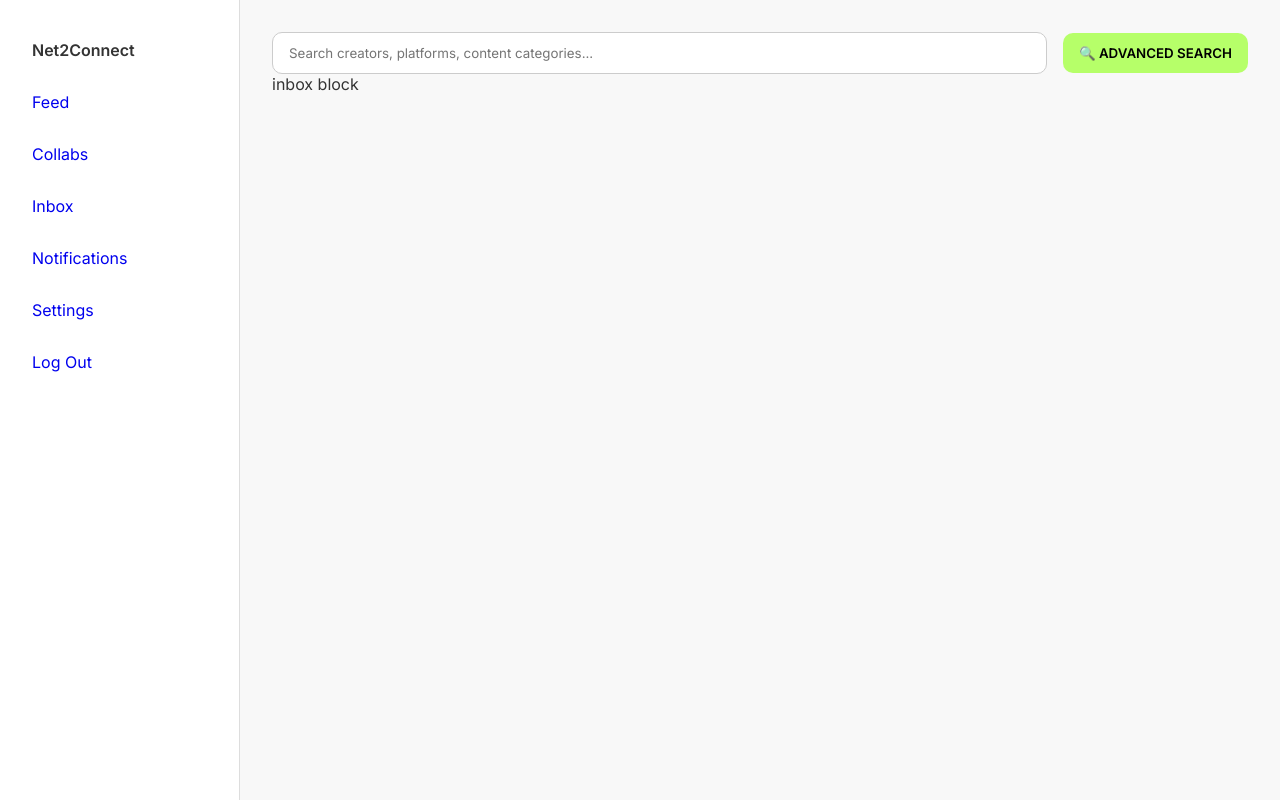
After one commit to primeitclub/syntax-error, a Django app: page /inbox/ in a window 1280 px wide. The commit adds this page. Run offline with Django 5.2, Linux system fonts and the light colour scheme.

Commit message:
dashboard navigation

```diff
--- a/Net2Connect/Dashboard/templates/dashboard.html
+++ b/Net2Connect/Dashboard/templates/dashboard.html
@@ -1,3 +1,4 @@
+{% load static %}
 <!DOCTYPE html>
 <html lang="en">
 <head>
@@ -105,6 +106,10 @@
       font-size: 0.8rem;
       color: #666;
     }
+    a {
+      text-decoration: none;
+      text-align: center;
+    }
   </style>
 </head>
 <body>
@@ -112,15 +117,12 @@
   <aside class="sidebar">
     <div class="companyname">Net2Connect</div>
     <ul>
-      <li>Feed</li>
-      <li>Groups</li>
-      <li>Collabs</li>
-      <li>Inbox</li>
-      <li>Profile</li>
-      <li>Notifications</li>
-      <li>Search</li>
-      <li>Settings</li>
-      <li>Log Out</li>
+      <li><a href="{% url 'feed' %}">Feed</a></li>
+      <li><a href="{% url 'collab' %}">Collabs</a></li>
+      <li><a href="{% url 'inbox' %}">Inbox</a></li>
+      <li><a href="{% url 'notification' %}">Notifications</a></li>
+      <li><a href="{% url 'settings' %}">Settings</a></li>
+      <li><a href="{% url 'logout' %}">Log Out</a></li>
     </ul>
   </aside>
 
@@ -129,41 +131,8 @@
       <input type="text" placeholder="Search creators, platforms, content categories...">
       <button>🔍 ADVANCED SEARCH</button>
     </div>
-    <div class="creators-section">
-      <h3>Trending Creators</h3>
-      <div class="creators-grid">
-        <div class="creator-card">
-          <img src="https://via.placeholder.com/60" alt="Creator 1">
-          <h4>Carla Schleiffer</h4>
-          <p>800K Total Reach</p>
-        </div>
-        <div class="creator-card">
-          <img src="https://via.placeholder.com/60" alt="Creator 2">
-          <h4>Jakob Bergson</h4>
-          <p>800K Total Reach</p>
-        </div>
-        <div class="creator-card">
-          <img src="https://via.placeholder.com/60" alt="Creator 3">
-          <h4>Ruben Dakkis</h4>
-          <p>800K Total Reach</p>
-        </div>
-        <div class="creator-card">
-          <img src="https://via.placeholder.com/60" alt="Creator 4">
-          <h4>Justin Ekstrom</h4>
-          <p>800K Total Reach</p>
-        </div>
-        <div class="creator-card">
-          <img src="https://via.placeholder.com/60" alt="Creator 5">
-          <h4>Maren Horwitz</h4>
-          <p>800K Total Reach</p>
-        </div>
-        <div class="creator-card">
-          <img src="https://via.placeholder.com/60" alt="Creator 6">
-          <h4>Hanna Gouse</h4>
-          <p>800K Total Reach</p>
-        </div>
-      </div>
-    </div>
+    {% block content %}
+    {% endblock %}
   </main>
 
 </body>
--- /dev/null
+++ b/Net2Connect/Dashboard/templates/inbox.html
@@ -0,0 +1,8 @@
+{% extends "dashboard.html" %}
+{% block title %}Feed{% endblock %}
+
+{% block content %}
+
+inbox block
+
+{% endblock %}
--- a/Net2Connect/Dashboard/views.py
+++ b/Net2Connect/Dashboard/views.py
@@ -4,3 +4,21 @@ from django.shortcuts import render
 
 def dashboard(request):
     return render(request,'dashboard.html')
+
+def feed(request):
+    return render(request,'feed.html')
+
+def collab(request):
+    return render(request,'collab.html')
+
+def inbox(request):
+    return render(request,'inbox.html')
+
+def notification(request):
+    return render(request,'notification.html')
+
+def settings(request):
+    return render(request,'settings.html')
+
+def logout_view(request):
+    return render(request,'logout.html')
--- a/Net2Connect/Net2Connect/urls.py
+++ b/Net2Connect/Net2Connect/urls.py
@@ -21,6 +21,12 @@ from Dashboard import views
 
 urlpatterns = [
     path('dashboard/',views.dashboard, name='dashboard'),
+    path('feed/', views.feed, name='feed'),
+    path('collabs/', views.collab, name='collab'),
+    path('inbox/', views.inbox, name='inbox'),
+    path('settings/', views.settings, name='settings'),
+    path('notification/', views.notification, name='notification'),
+    path('logout/', views.logout_view, name='logout'),
 
     path('admin/', admin.site.urls),
 ]
```
Also changed, not shown: Net2Connect/Dashboard/templates/collab.html (added, +8 -0 lines), Net2Connect/Dashboard/templates/feed.html (added, +41 -0 lines), Net2Connect/Dashboard/templates/logout.html (added, +8 -0 lines), Net2Connect/Dashboard/templates/notification.html (added, +8 -0 lines), Net2Connect/Dashboard/templates/settings.html (added, +8 -0 lines).
